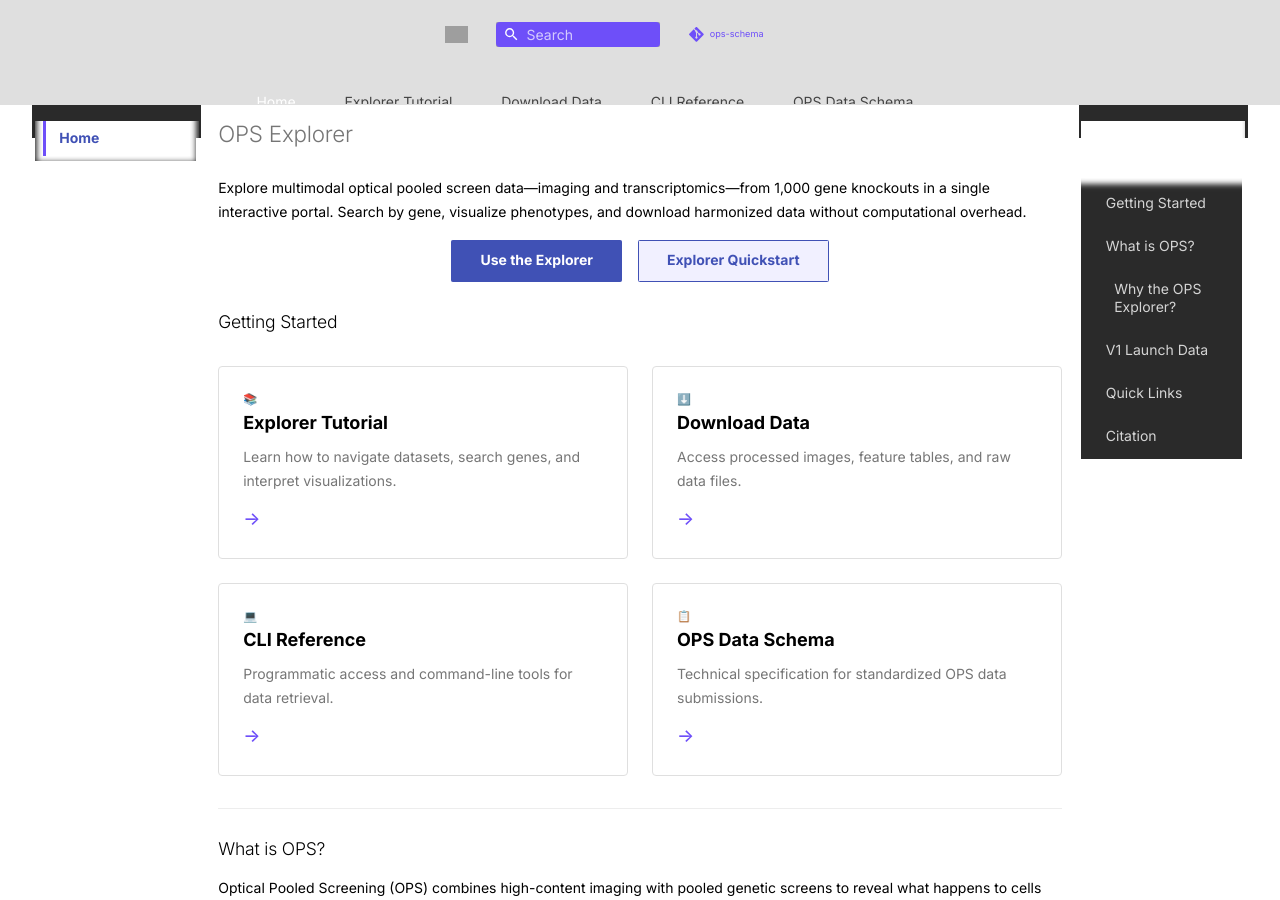
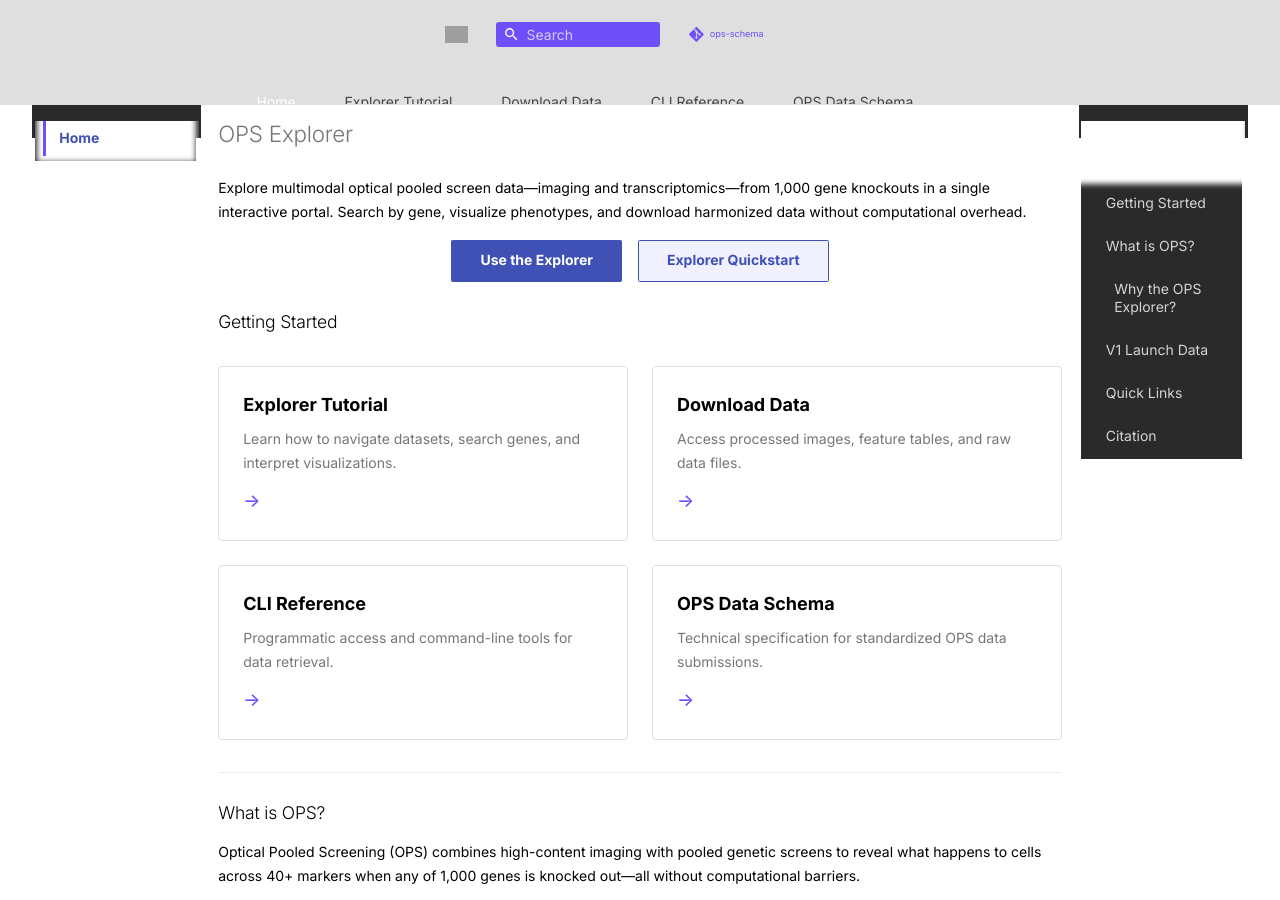
Before and after one commit to chanzuckerberg/ops-schema, an MkDocs documentation site: the page built from docs/index.md, in a window 1280 px wide and 900 px high. Built offline with MkDocs 1.6.1 and Material for MkDocs 9.7.7, drawn with Linux system fonts in a browser that asks for light colours; comment, search, counter and statistics services are not loaded; grey boxes are pictures that could not be loaded.

Commit message:
Update index.md

```diff
--- a/docs/index.md
+++ b/docs/index.md
@@ -11,25 +11,21 @@ Explore multimodal optical pooled screen data—imaging and transcriptomics—fr
 
 <div class="tile-grid">
   <a href="tutorials/" class="tile">
-    <div class="tile-icon">📚</div>
     <div class="tile-title">Explorer Tutorial</div>
     <div class="tile-tagline">Learn how to navigate datasets, search genes, and interpret visualizations.</div>
     <div class="tile-arrow">→</div>
   </a>
   <a href="download/" class="tile">
-    <div class="tile-icon">⬇️</div>
     <div class="tile-title">Download Data</div>
     <div class="tile-tagline">Access processed images, feature tables, and raw data files.</div>
     <div class="tile-arrow">→</div>
   </a>
   <a href="cli/" class="tile">
-    <div class="tile-icon">💻</div>
     <div class="tile-title">CLI Reference</div>
     <div class="tile-tagline">Programmatic access and command-line tools for data retrieval.</div>
     <div class="tile-arrow">→</div>
   </a>
   <a href="schema/" class="tile">
-    <div class="tile-icon">📋</div>
     <div class="tile-title">OPS Data Schema</div>
     <div class="tile-tagline">Technical specification for standardized OPS data submissions.</div>
     <div class="tile-arrow">→</div>
```
